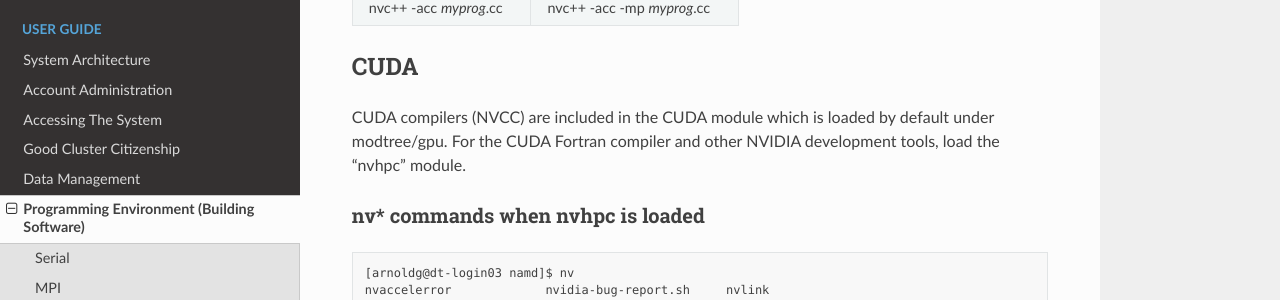
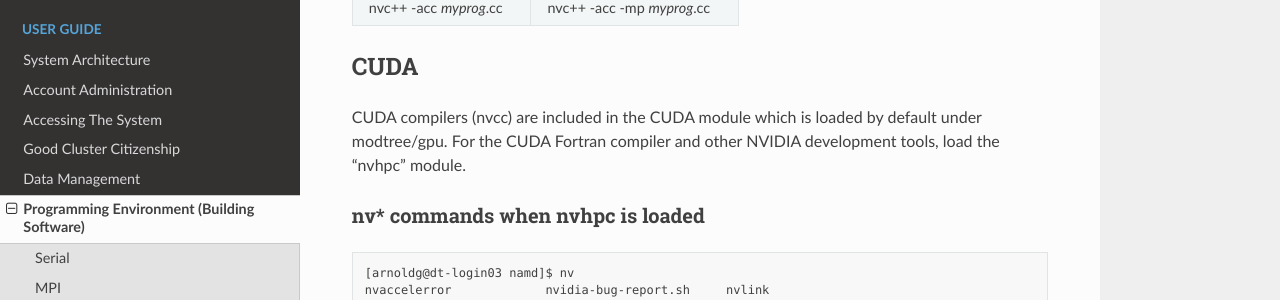
Before and after one commit to ncsa/Delta_doc, a Sphinx documentation site: the page built from docs/source/prog_env/index.rst, in a window 1280 px wide and 900 px high, scrolled down 3328 px. Shown: the part 150-450 px from the top of the window. Built offline with Sphinx 7.4.7 and the Read the Docs theme 2.0.0, drawn with Linux system fonts in a browser that asks for light colours; pages that are not in the unit, such as notebooks, are missing from menus; some of the changed text lies outside the part shown.

```diff
--- a/docs/source/prog_env/index.rst
+++ b/docs/source/prog_env/index.rst
@@ -6,7 +6,7 @@ Support for the HPE/Cray Programming environment is forthcoming.
 
 Modules provide access to the compiler + MPI environment.
 
-The default environment includes the GCC 11.2.0 compiler + OpenMPI with support for CUDA and gdrcopy; NVCC is in the CUDA module and is loaded by default.
+The default environment includes the GCC 11.2.0 compiler + OpenMPI with support for CUDA and gdrcopy; nvcc is in the CUDA module and is loaded by default.
 
 AMD recommended compiler flags for GNU, AOCC, and Intel compilers for Milan processors can be found in the `AMD Compiler Options Quick Reference Guide for Epyc 7xx3 processors <https://www.amd.com/system/files/TechDocs/compiler-options-quick-ref-guide-epyc-7xx3-series-processors.pdf>`_.
 
@@ -179,7 +179,7 @@ nvc++ -acc *myprog*.cc      nvc++ -acc -mp *myprog*.cc
 CUDA
 -------------------------
 
-CUDA compilers (NVCC) are included in the CUDA module which is loaded by default under modtree/gpu. For the CUDA Fortran compiler and other NVIDIA development tools, load the "nvhpc" module.
+CUDA compilers (nvcc) are included in the CUDA module which is loaded by default under modtree/gpu. For the CUDA Fortran compiler and other NVIDIA development tools, load the "nvhpc" module.
 
 nv* commands when nvhpc is loaded
 ~~~~~~~~~~~~~~~~~~~~~~~~~~~~~~~~~~~~
```
